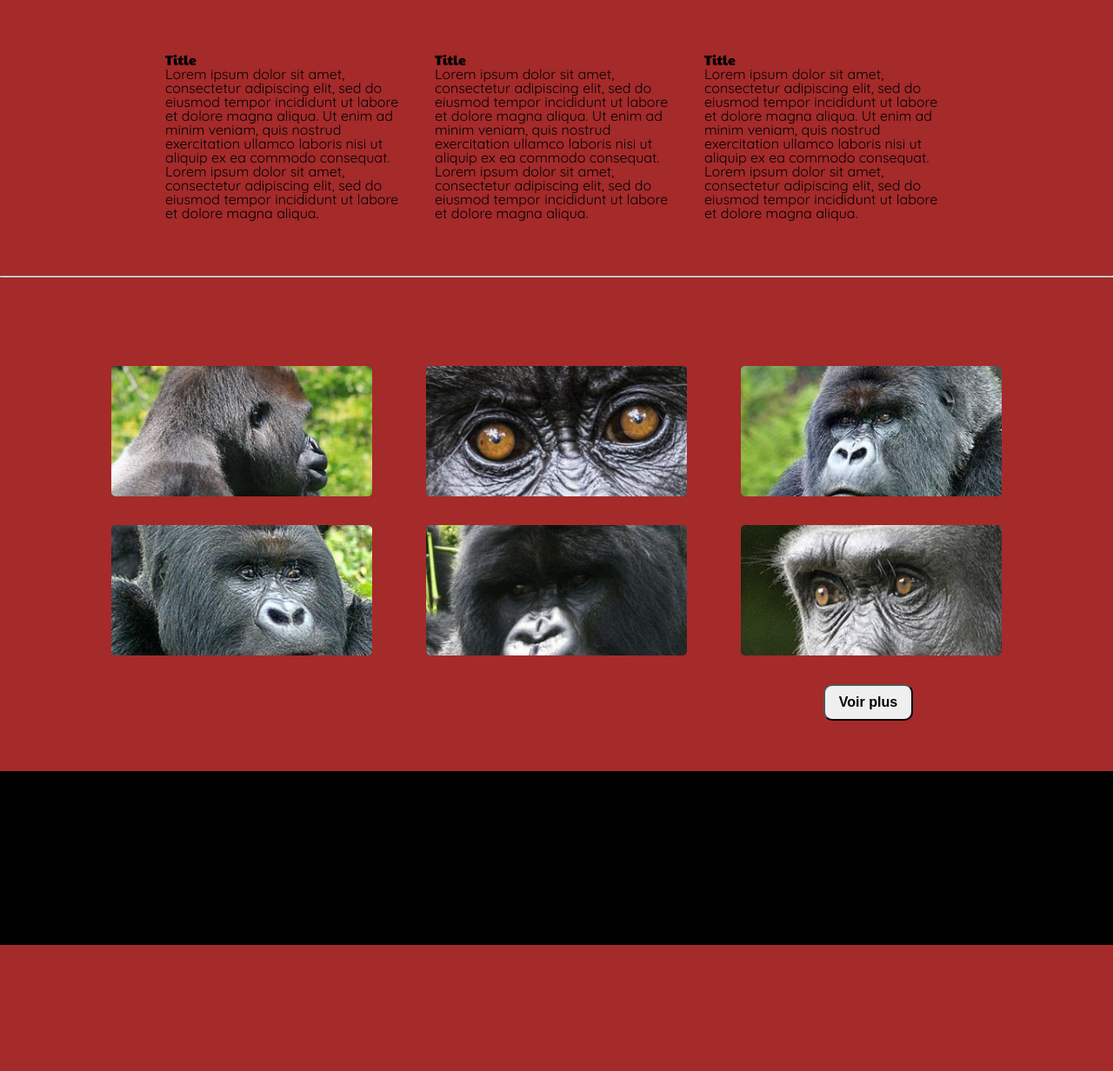
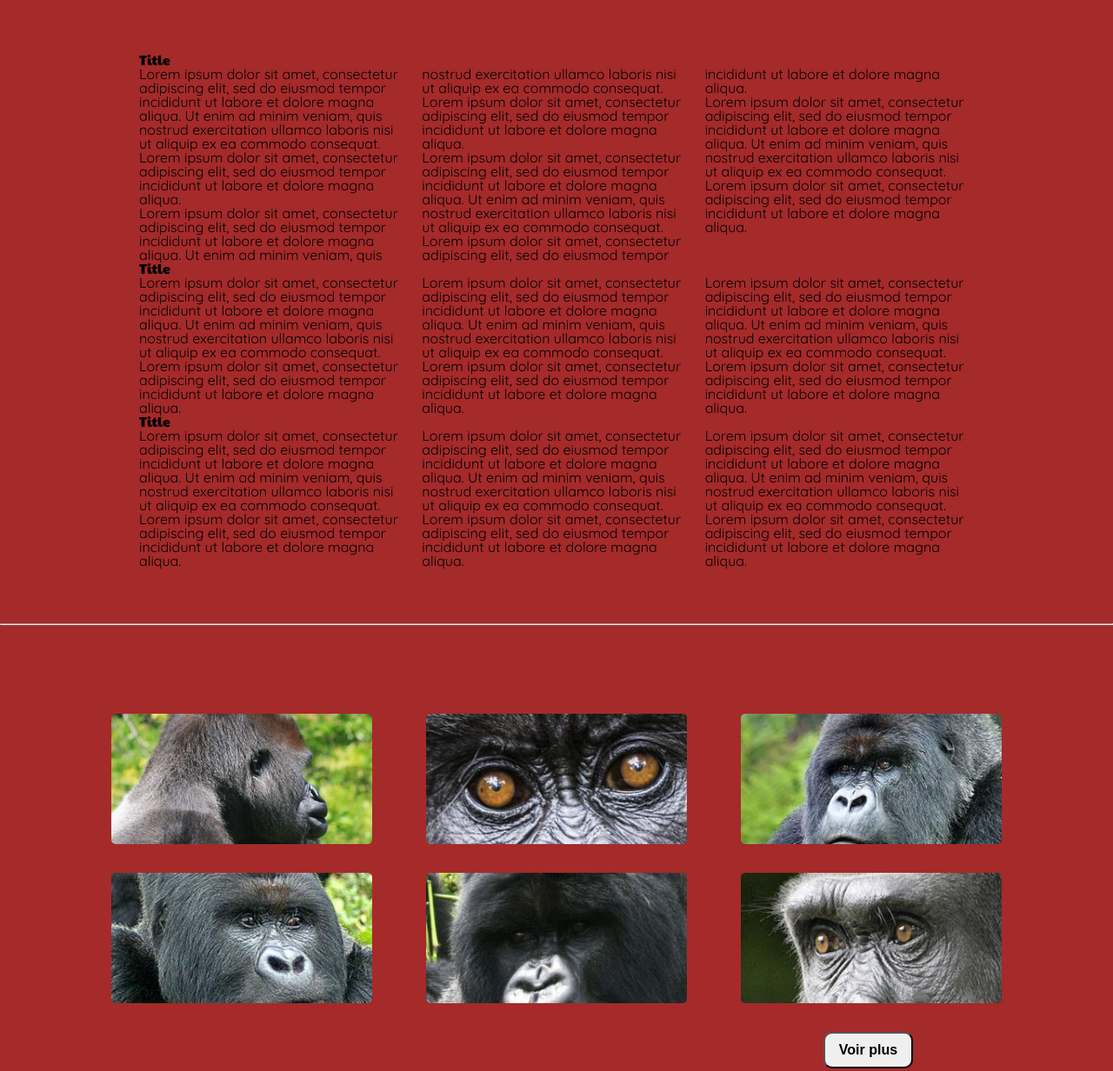
Before and after one commit to Morganeclerget/css_project, a plain HTML site: page index.html in a window 1280 px wide. Shown: the part 499-1731 px from the top of the page at 87% size. Before the commit the page ends 1586 px from the top, so only its background shows below. Drawn offline with Linux system fonts and the light colour scheme; files whose address does not match are found by name.

Commit message:
Changes after classe 10/12
Changes on :
- Footer
- Running text

```diff
--- a/css/images/main.css
+++ b/css/images/main.css
@@ -1,4 +1,4 @@
-body {
+ body {
   width: 100%;
   margin: 0;
   padding: 0;
@@ -36,12 +36,12 @@ header li {
   margin-left : 100px;
 }
 
-a {
+header a {
   text-decoration: none;
   color: black;
 }
 
-a:hover {
+header a:hover {
   text-decoration: underline;
 }
 
@@ -89,27 +89,25 @@ h1 {
   padding-bottom: 10%;
 }
 
+/* ------------- SECTION RUNNING TEXT --------------------- */
 
-/* ------------- SECTION TEXT --------------------- */
-
-.text {
+.running-text {
   max-width: 960px;
   margin: auto;
   margin-top: 5%;
   margin-bottom: 5%;
-  display: flex;
-  flex-wrap: wrap;
-  justify-content: space-evenly;
+  column-count: 3;
 }
 
-.para {
-  flex-basis: 280px;
+.running-text h2 {
+  column-span: all;
 }
+
 
 /* ------------- SECTION GORILLE --------------------- */
 
 .gorille {
-  margin-bottom: 10%;
+  padding-bottom: 10%;
   width: 80%;
   margin: auto;
 }
@@ -183,7 +181,7 @@ article figure img {
   float: left;
 }
 
-h3 {
+figure h3 {
   float: right;
   font-size: 1em;
   margin: 0;
@@ -220,15 +218,25 @@ h3 {
 
 footer {
   width: 100%;
-  height: 200px;
+  height: 300px;
   background-color: black;
-  margin-top: 100px;
+  color: white;
 }
 
-.footer {
+.footer-part {
   width: 80%;
   margin: auto;
-  padding-top: 5%;
+  padding-top: 50px;
+  display: flex;
+  justify-content: space-between;
+}
+
+footer ul {
+  /* padding-top: 50px; */
+  list-style-type: none;
+}
+
+footer a {
+  text-decoration: none;
   color: white;
-  font-size: 2em;
 }
--- a/index.html
+++ b/index.html
@@ -33,35 +33,74 @@
     consequat.</p>
   </section>
 
-  <!--- Section text ----------->
 
-  <section class="text">
-    <div class="para">
+  <!--- Section running text ----------->
+
+  <section class="running-text">
+
       <h2 class="para-title"> Title </h2>
       <p class="intro"> Lorem ipsum dolor sit amet, consectetur adipiscing elit, sed do eiusmod
       tempor incididunt ut labore et dolore magna aliqua. Ut enim ad minim veniam,
       quis nostrud exercitation ullamco laboris nisi ut aliquip ex ea commodo
       consequat. Lorem ipsum dolor sit amet, consectetur adipiscing elit, sed do eiusmod
       tempor incididunt ut labore et dolore magna aliqua.</p>
-    </div>
 
-    <div class="para">
+      <p class="intro"> Lorem ipsum dolor sit amet, consectetur adipiscing elit, sed do eiusmod
+      tempor incididunt ut labore et dolore magna aliqua. Ut enim ad minim veniam,
+      quis nostrud exercitation ullamco laboris nisi ut aliquip ex ea commodo
+      consequat. Lorem ipsum dolor sit amet, consectetur adipiscing elit, sed do eiusmod
+      tempor incididunt ut labore et dolore magna aliqua.</p>
+
+      <p class="intro"> Lorem ipsum dolor sit amet, consectetur adipiscing elit, sed do eiusmod
+      tempor incididunt ut labore et dolore magna aliqua. Ut enim ad minim veniam,
+      quis nostrud exercitation ullamco laboris nisi ut aliquip ex ea commodo
+      consequat. Lorem ipsum dolor sit amet, consectetur adipiscing elit, sed do eiusmod
+      tempor incididunt ut labore et dolore magna aliqua.</p>
+      <p class="intro"> Lorem ipsum dolor sit amet, consectetur adipiscing elit, sed do eiusmod
+      tempor incididunt ut labore et dolore magna aliqua. Ut enim ad minim veniam,
+      quis nostrud exercitation ullamco laboris nisi ut aliquip ex ea commodo
+      consequat. Lorem ipsum dolor sit amet, consectetur adipiscing elit, sed do eiusmod
+      tempor incididunt ut labore et dolore magna aliqua.</p>
+
       <h2 class="para-title"> Title </h2>
       <p class="intro"> Lorem ipsum dolor sit amet, consectetur adipiscing elit, sed do eiusmod
       tempor incididunt ut labore et dolore magna aliqua. Ut enim ad minim veniam,
       quis nostrud exercitation ullamco laboris nisi ut aliquip ex ea commodo
       consequat. Lorem ipsum dolor sit amet, consectetur adipiscing elit, sed do eiusmod
       tempor incididunt ut labore et dolore magna aliqua.</p>
-    </div>
 
-    <div class="para">
+      <p class="intro"> Lorem ipsum dolor sit amet, consectetur adipiscing elit, sed do eiusmod
+      tempor incididunt ut labore et dolore magna aliqua. Ut enim ad minim veniam,
+      quis nostrud exercitation ullamco laboris nisi ut aliquip ex ea commodo
+      consequat. Lorem ipsum dolor sit amet, consectetur adipiscing elit, sed do eiusmod
+      tempor incididunt ut labore et dolore magna aliqua.</p>
+
+      <p class="intro"> Lorem ipsum dolor sit amet, consectetur adipiscing elit, sed do eiusmod
+      tempor incididunt ut labore et dolore magna aliqua. Ut enim ad minim veniam,
+      quis nostrud exercitation ullamco laboris nisi ut aliquip ex ea commodo
+      consequat. Lorem ipsum dolor sit amet, consectetur adipiscing elit, sed do eiusmod
+      tempor incididunt ut labore et dolore magna aliqua.</p>
+
+
       <h2 class="para-title"> Title </h2>
       <p class="intro"> Lorem ipsum dolor sit amet, consectetur adipiscing elit, sed do eiusmod
       tempor incididunt ut labore et dolore magna aliqua. Ut enim ad minim veniam,
       quis nostrud exercitation ullamco laboris nisi ut aliquip ex ea commodo
       consequat. Lorem ipsum dolor sit amet, consectetur adipiscing elit, sed do eiusmod
       tempor incididunt ut labore et dolore magna aliqua.</p>
-    </div>
+
+      <p class="intro"> Lorem ipsum dolor sit amet, consectetur adipiscing elit, sed do eiusmod
+      tempor incididunt ut labore et dolore magna aliqua. Ut enim ad minim veniam,
+      quis nostrud exercitation ullamco laboris nisi ut aliquip ex ea commodo
+      consequat. Lorem ipsum dolor sit amet, consectetur adipiscing elit, sed do eiusmod
+      tempor incididunt ut labore et dolore magna aliqua.</p>
+
+      <p class="intro"> Lorem ipsum dolor sit amet, consectetur adipiscing elit, sed do eiusmod
+      tempor incididunt ut labore et dolore magna aliqua. Ut enim ad minim veniam,
+      quis nostrud exercitation ullamco laboris nisi ut aliquip ex ea commodo
+      consequat. Lorem ipsum dolor sit amet, consectetur adipiscing elit, sed do eiusmod
+      tempor incididunt ut labore et dolore magna aliqua.</p>
+
 
   </section>
 
@@ -109,19 +148,26 @@
 
 
     <footer>
-      <div class="nav-recap">
-        <ul>
-          <li> <a href="index.html">Home</a></li>
-          <li> <a href="list.html">Lists</a></li>
-          <li><a href="monkey-01.html">Monkeys</a></li>
-        </ul>
-      </div>
+      <div class="footer-part">
+        <div class="footer-nav">
+          <h3>Nav</h3>
+          <ul>
+            <li><a href="index.html">Home</a></li>
+            <li><a href="list.html">Lists</a></li>
+            <li><a href="monkey-01.html">Monkeys</a></li>
+          </ul>
+        </div>
 
-      <img src="" alt="">
-
-      <h3>Contact</h3>
+        <div class="footer-contact">
+          <h3>Contact</h3>
+          <p> Morgane CLERGET </p>
+          <a href="mailto:morg.clerget@gmail.com"> morg.clerget@gmail.com </p>
+        </div>
 
 
+
+        <img src="" alt="Photo de Morgane CLERGET">
+      </div>
     </footer>
 
 
```
Also changed, not shown: list.html (+12 -1 lines), 1 other file.
